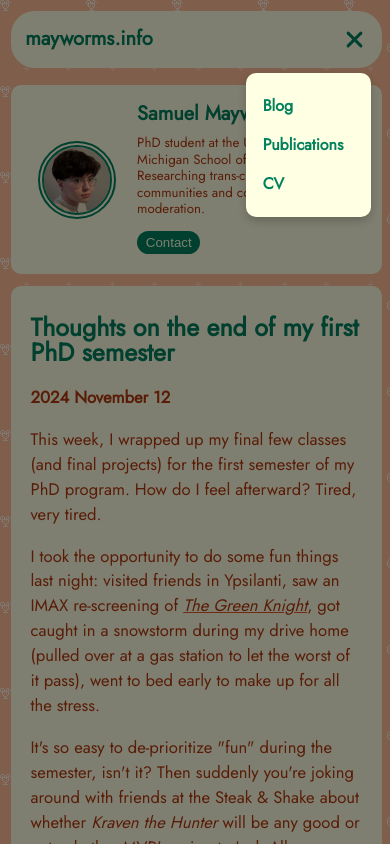
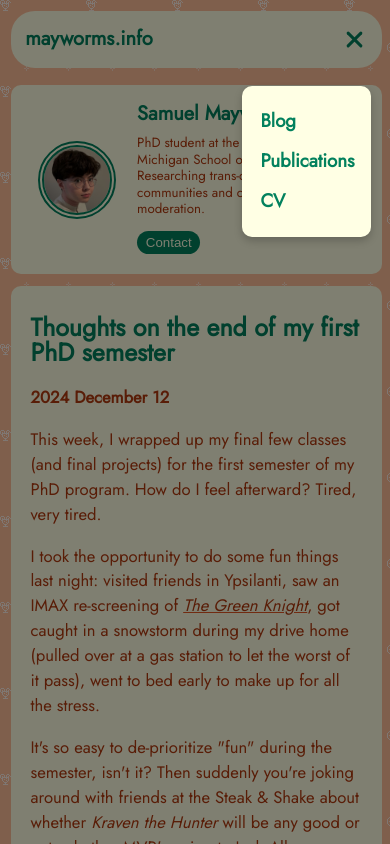
Before and after one commit to mayworms/mayworms.github.io, an Eleventy site: page src/posts/2024-12-12.md in a window 390 px wide. Both pictures are taken after a click on the element 356 px from the left and 39 px from the top of the page. Shown: the top 844 px of the page. Built offline with nearby package versions, Linux system fonts and the light colour scheme; Eleventy itself is replaced by a stand-in of ours; files that its build step writes are made by us from their sources.

Commit message:
mobile contact link font size increase

```diff
--- a/public/styles/style.css
+++ b/public/styles/style.css
@@ -415,7 +415,7 @@ body {
       width: 25%;
       position: absolute;
       background-color: var(--cream);
-      font-size: 1.2em;
+      font-size: 1.4em; /* was 1.2em */
       right: 5%;
       top: 5.5em;
       padding: 1em;
--- a/src/posts/2024-12-12.md
+++ b/src/posts/2024-12-12.md
@@ -2,7 +2,7 @@
 layout: post.njk
 permalink: posts/2024-12-12.html
 title: "Thoughts on the end of my first PhD semester"
-date: 2024-11-12
+date: 2024-12-12
 tags:
     - update
     - PhD
--- a/src/styles/style.css
+++ b/src/styles/style.css
@@ -415,7 +415,7 @@ body {
       width: 25%;
       position: absolute;
       background-color: var(--cream);
-      font-size: 1.2em;
+      font-size: 1.4em; /* was 1.2em */
       right: 5%;
       top: 5.5em;
       padding: 1em;
```
Also changed, not shown: public/blog.html (+1 -1 lines), public/index.html (+2 -2 lines), public/posts/2024-11-12.html (+1 -1 lines), public/posts/2024-12-12.html (+2 -4 lines), public/posts/2024-12-17.html (+3 -1 lines).
